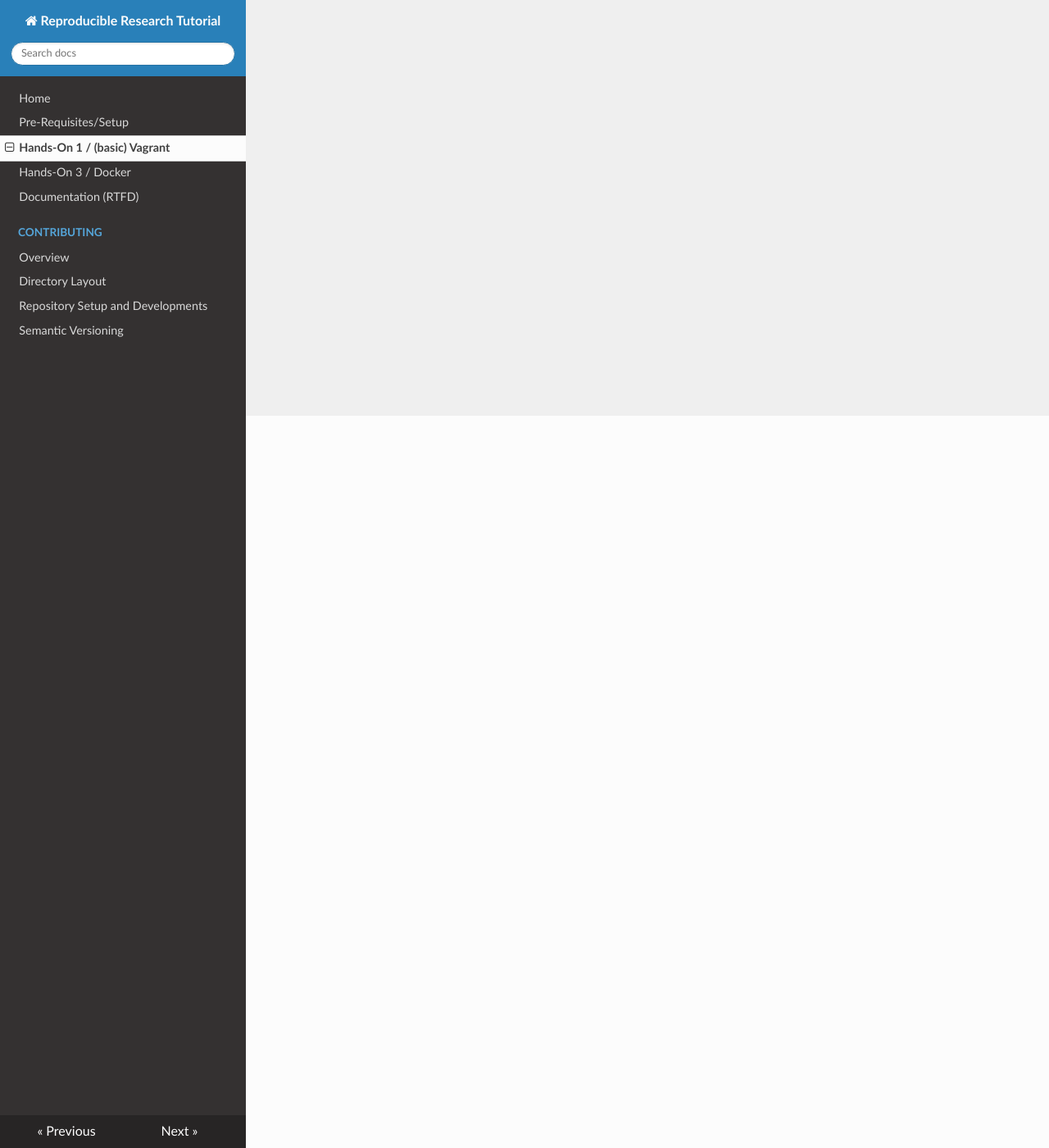
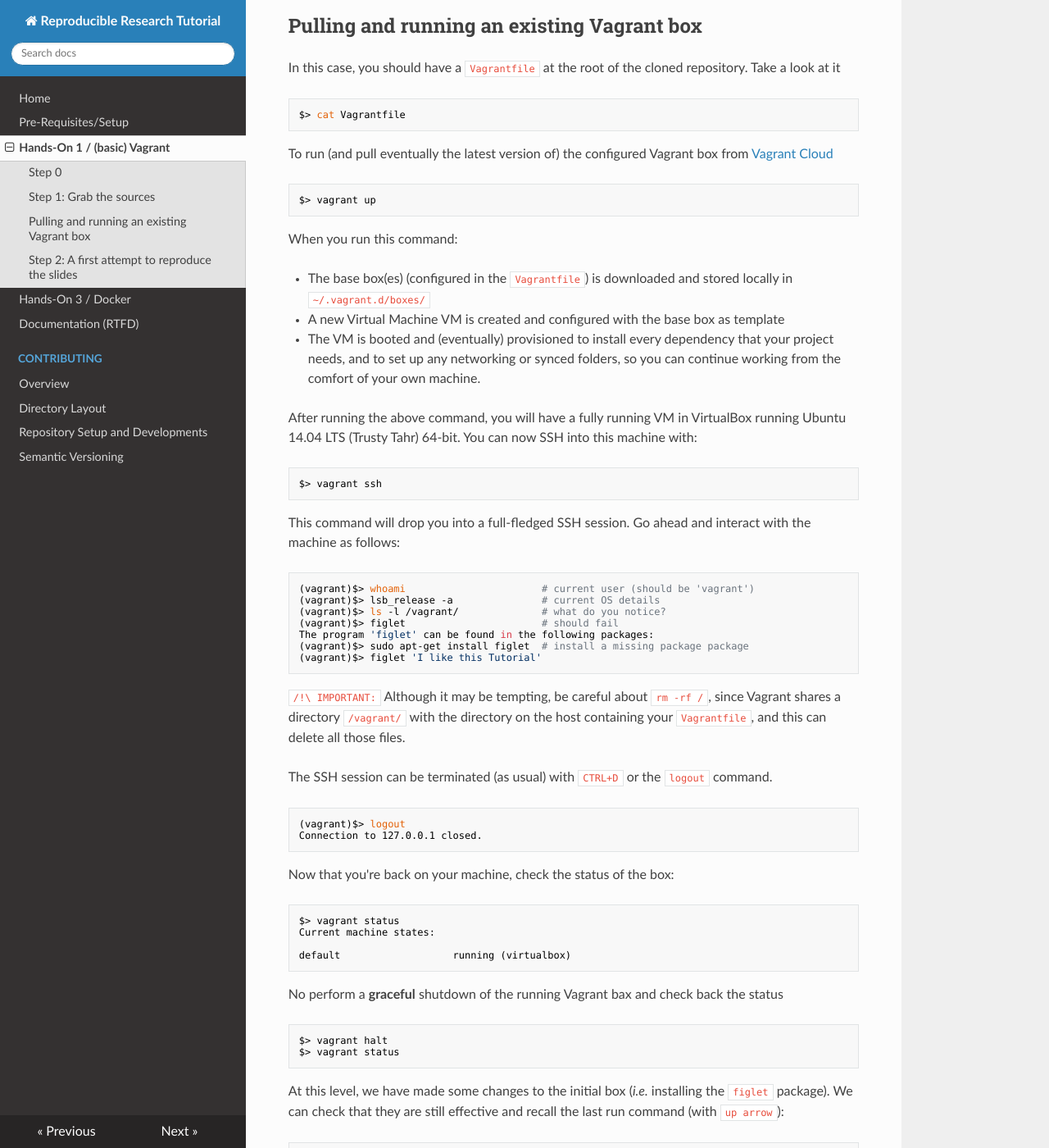
Before and after one commit to Falkor/RR-tutorials, an MkDocs documentation site: the page built from docs/hands-on-01.md, in a window 1280 px wide and 1400 px high, scrolled down 893 px. Shown: the whole window at 82% size. Built offline with MkDocs 1.6.1, drawn with Linux system fonts in a browser that asks for light colours; nearby versions of some CDN libraries; old or Windows-style settings are respelled for this version of MkDocs; some of the changed text lies outside the part shown.

Commit message:
basic vagrant hands-on
Signed-off-by: Sebastien Varrette <Sebastien.Varrette@uni.lu>

```diff
--- a/docs/hands-on-01.md
+++ b/docs/hands-on-01.md
@@ -1,10 +1,131 @@
 
-# Challenge 1: Reproduce the Build of these Slides
+# Reproduce Slides Building in Vagrant
 
 The objective of this first exercise is to familiarize you with [Vagrant](https://www.vagrantup.com) and see how it can be used to bundle an environment out of a recipe.
 
 In this context, we will:
 
-1. try to _reproduce_ an environment that permits to build the slides used for this tutorial, knowing that this relies on a complex set of software ([LaTeX](https://www.latex-project.org/), [Beamer](http://www.ctan.org/pkg/beamer), [Pandoc](http://pandoc.org/) etc.)
+1. grab the sources of the slides
+2. try to _reproduce_ an environment that permits to **build the slides** used for this tutorial **within a Vagrant Box**, knowing that this relies on a _complex set of software_: [LaTeX](https://www.latex-project.org/), [Beamer](http://www.ctan.org/pkg/beamer), [Biber](http://biblatex-biber.sourceforge.net/), [Pandoc](http://pandoc.org/) etc.)
 2. create a _recipe_ that would be used to _provision_ an empty box automatically
 3. commit and repackage the modified box for further sharing on [Vagrant Cloud](https://vagrantcloud.com/)
+
+## Step 0
+
+You **should** have finalized the setup steps before going further -- see [setup instructions](/setup/).
+
+## Step 1: Grab the sources
+
+Clone the [tutorial repository](https://github.com/Falkor/RR-tutorials) from a Terminal (Powershell as `administrator` under windows  to ensure the proper symbolic links managements within Vagrant upon deployment):
+
+~~~bash
+$> git clone https://github.com/Falkor/RR-tutorials.git
+$> cd RR-tutorials
+$> make setup    # Under Mac OS / Linux
+~~~
+
+The `make setup` step permits to grab the [Git submodules of this repository](https://git-scm.com/book/en/v2/Git-Tools-Submodules). If for some reason, you cannot run this step on your system, initiate the git submodules as follow:
+
+~~~bash
+$> git submodule init
+$> git submodule update
+~~~
+
+## Pulling and running an existing Vagrant box
+
+In this case, you should have a `Vagrantfile` at the root of the cloned repository.
+Take a look at it
+
+~~~bash
+$> cat Vagrantfile
+~~~
+
+To run (and pull eventually the latest version of) the configured Vagrant box from [Vagrant Cloud](http://vagrantcloud.com)
+
+~~~bash
+$> vagrant up
+~~~
+
+When you run this command:
+
+* The base box(es) (configured in the `Vagrantfile`) is downloaded and stored locally in `~/.vagrant.d/boxes/`
+* A new Virtual Machine VM is created and configured with the base box as template
+* The VM is booted and (eventually) provisioned to install every dependency that your project needs, and to set up any networking or synced folders, so you can continue working from the comfort of your own machine.
+
+After running the above command, you will have a fully running VM in VirtualBox running Ubuntu  14.04 LTS (Trusty Tahr) 64-bit.
+You can now SSH into this machine with:
+
+~~~bash
+$> vagrant ssh
+~~~
+
+This command will drop you into a full-fledged SSH session. Go ahead and interact with the machine as follows:
+
+~~~bash
+(vagrant)$> whoami                       # current user (should be 'vagrant')
+(vagrant)$> lsb_release -a               # current OS details
+(vagrant)$> ls -l /vagrant/              # what do you notice?
+(vagrant)$> figlet                       # should fail
+The program 'figlet' can be found in the following packages:
+(vagrant)$> sudo apt-get install figlet  # install a missing package package
+(vagrant)$> figlet 'I like this Tutorial'
+~~~
+
+`/!\ IMPORTANT:` Although it may be tempting, be careful about `rm -rf /`, since Vagrant shares a directory `/vagrant/` with the directory on the host containing your `Vagrantfile`, and this can delete all those files.
+
+The SSH session can be terminated (as usual) with `CTRL+D` or the `logout` command.
+
+~~~bash
+(vagrant)$> logout
+Connection to 127.0.0.1 closed.
+~~~
+
+Now that you're back on your machine, check the status of the box:
+
+~~~bash
+$> vagrant status
+Current machine states:
+
+default                   running (virtualbox)
+~~~
+
+No perform a __graceful__ shutdown of the running Vagrant bax  and check back the status
+
+~~~bash
+$> vagrant halt
+$> vagrant status
+~~~
+
+At this level, we have made some changes to the initial box (_i.e._ installing the `figlet` package).
+We can check that they are still effective and recall the last run command (with `up arrow`):
+
+~~~bash
+$> vagrant up
+$> vagrant ssh
+# Now press the 'up' arrow to get the last run command, or 'CTRL-R' to search for a pattern ('fig' for instance)
+(vagrant)$> figlet I like this Tutorial
+(vagrant)$> logout
+~~~
+
+Now imagine that in your (reproducible) attempts, you messed up the VM, you can terminate it with
+
+~~~bash
+$> vagrant destroy
+~~~
+
+This command stops the running machine Vagrant is managing and destroys all resources that were created during the machine creation process. After running this command, your computer should be left at a clean state, as if you never created the guest machine in the first place.
+
+Check that the last changes we performed (_i.e._ installing the `figlet` package) do not exist anymore:
+
+~~~bash
+$> vagrant up
+$> vagrant ssh
+(vagrant)$> figlet
+The program 'figlet' can be found in the following packages:
+...
+~~~
+
+So you can always rollback to a stable configuration by destroying (with `vagrant destroy`) a messed up VM.
+
+
+## Step 2: A first attempt to reproduce the slides
```
Also changed, not shown: slides/2016/cloudcom2016/src/_hand-on-1.md (+4 -0 lines), 1 other file.
